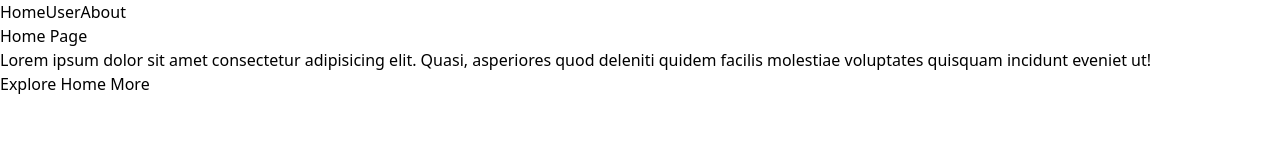
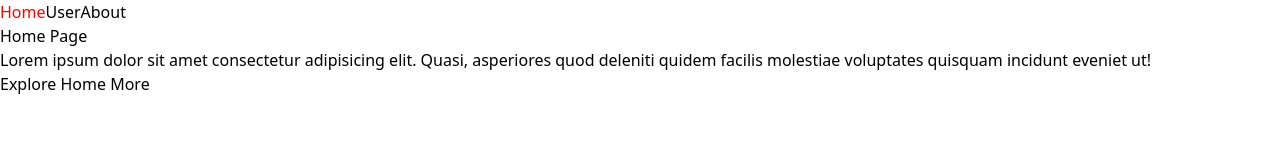
Before and after one commit to Vishwajeet-Londhe/react-advance, a React (Vite) app: page / in a window 1280 px wide. Shown: the top 160 px of the page. Built offline with nearby package versions, Linux system fonts and the light colour scheme.

Commit message:
home nav color red

```diff
--- a/src/components/Nav.jsx
+++ b/src/components/Nav.jsx
@@ -6,7 +6,7 @@ function Nav() {
   return (
     <div>
       <nav className='mt-10 flex justify-center gap-10'>
-      <NavLink to="/">Home</NavLink>
+      <NavLink style={{color: "red"}} to="/">Home</NavLink>
       <NavLink to="/user">User</NavLink>
       <NavLink to="/about">About</NavLink>
       </nav>
```
